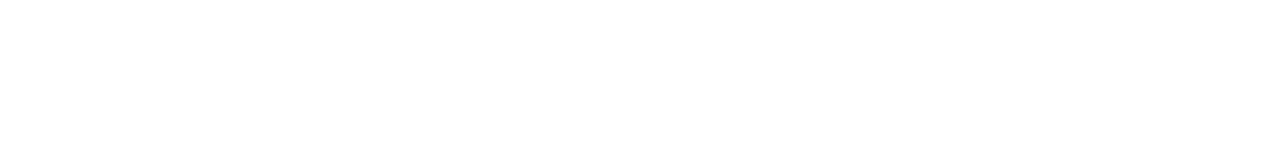
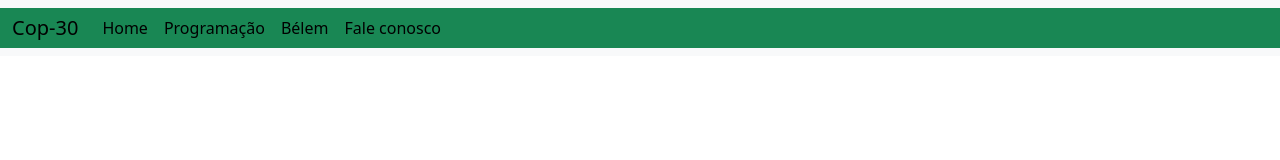
Before and after one commit to Pedroca200/Cop-30_4dummies, a plain HTML site: page programação.html in a window 1280 px wide. Drawn offline with nearby package versions, Linux system fonts and the light colour scheme.

Commit message:
just the basics

```diff
--- a/belem.html
+++ b/belem.html
@@ -0,0 +1,35 @@
+<!DOCTYPE html>
+<html lang="en">
+<head>
+    <meta charset="UTF-8">
+    <meta name="viewport" content="width=device-width, initial-scale=1.0">
+    <title>Document</title>
+    <link href="https://cdn.jsdelivr.net/npm/bootstrap@5.3.7/dist/css/bootstrap.min.css" rel="stylesheet" integrity="sha384-LN+7fdVzj6u52u30Kp6M/trliBMCMKTyK833zpbD+pXdCLuTusPj697FH4R/5mcr" crossorigin="anonymous">
+</head>
+<body>
+
+    <nav class="navbar navbar-expand-lg bg-body-tertiary">
+        <div class="container-fluid bg-success">
+             <a class="navbar-brand" href="#">Cop-30</a>
+             <button class="navbar-toggler" type="button" data-bs-toggle="collapse" data-bs-target="#navbarSupportedContent" aria-controls="navbarSupportedContent" aria-expanded="false" aria-label="Toggle navigation">
+                 <span class="navbar-toggler-icon"></span>
+             </button>
+             <div class="collapse navbar-collapse" id="navbarSupportedContent">
+                 <ul class="navbar-nav me-auto mb-2 mb-lg-0">
+                    <li class="nav-item">
+                        <a class="nav-link active" aria-current="page" href="/home/pedroca/Documentos/Code Projects/Cop30/Cop-30_4dummies/index.html">Home</a>
+                    </li>
+                   <li class="nav-item">
+                        <a class="nav-link active" aria-current="page" href="/home/pedroca/Documentos/Code Projects/Cop30/Cop-30_4dummies/programação.html">Programação</a>
+                    </li>
+                    <li>
+                       <a class="nav-link active" aria-current="page" href="/home/pedroca/Documentos/Code Projects/Cop30/Cop-30_4dummies/belem.html">Bélem</a>
+                    </li>
+                    <li class="nav-item">
+                        <a class="nav-link active" aria-current="page" href="/home/pedroca/Documentos/Code Projects/Cop30/Cop-30_4dummies/contato.html">Fale conosco</a>
+                    </li>
+             </div>
+        </div>
+    </nav>
+</body>
+</html>
--- a/programação.html
+++ b/programação.html
@@ -0,0 +1,35 @@
+<!DOCTYPE html>
+<html lang="en">
+<head>
+    <meta charset="UTF-8">
+    <meta name="viewport" content="width=device-width, initial-scale=1.0">
+    <title>Document</title>
+    <link href="https://cdn.jsdelivr.net/npm/bootstrap@5.3.7/dist/css/bootstrap.min.css" rel="stylesheet" integrity="sha384-LN+7fdVzj6u52u30Kp6M/trliBMCMKTyK833zpbD+pXdCLuTusPj697FH4R/5mcr" crossorigin="anonymous">
+</head>
+<body>
+
+    <nav class="navbar navbar-expand-lg bg-body-tertiary">
+        <div class="container-fluid bg-success">
+             <a class="navbar-brand" href="#">Cop-30</a>
+             <button class="navbar-toggler" type="button" data-bs-toggle="collapse" data-bs-target="#navbarSupportedContent" aria-controls="navbarSupportedContent" aria-expanded="false" aria-label="Toggle navigation">
+                 <span class="navbar-toggler-icon"></span>
+             </button>
+             <div class="collapse navbar-collapse" id="navbarSupportedContent">
+                 <ul class="navbar-nav me-auto mb-2 mb-lg-0">
+                    <li class="nav-item">
+                        <a class="nav-link active" aria-current="page" href="/home/pedroca/Documentos/Code Projects/Cop30/Cop-30_4dummies/index.html">Home</a>
+                    </li>
+                   <li class="nav-item">
+                        <a class="nav-link active" aria-current="page" href="/home/pedroca/Documentos/Code Projects/Cop30/Cop-30_4dummies/programação.html">Programação</a>
+                    </li>
+                    <li>
+                       <a class="nav-link active" aria-current="page" href="/home/pedroca/Documentos/Code Projects/Cop30/Cop-30_4dummies/belem.html">Bélem</a>
+                    </li>
+                    <li class="nav-item">
+                        <a class="nav-link active" aria-current="page" href="/home/pedroca/Documentos/Code Projects/Cop30/Cop-30_4dummies/contato.html">Fale conosco</a>
+                    </li>
+             </div>
+        </div>
+    </nav>
+</body>
+</html>
```
Also changed, not shown: contato.html (+6 -7 lines), index.html (+6 -6 lines).
